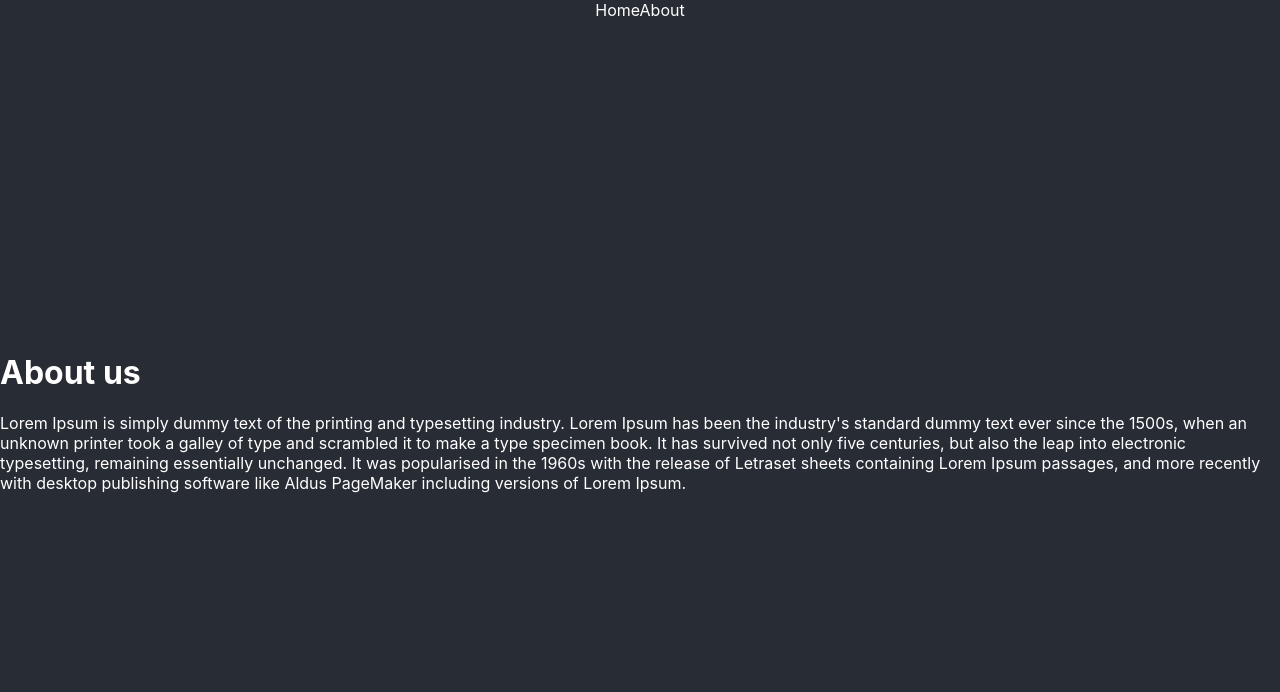
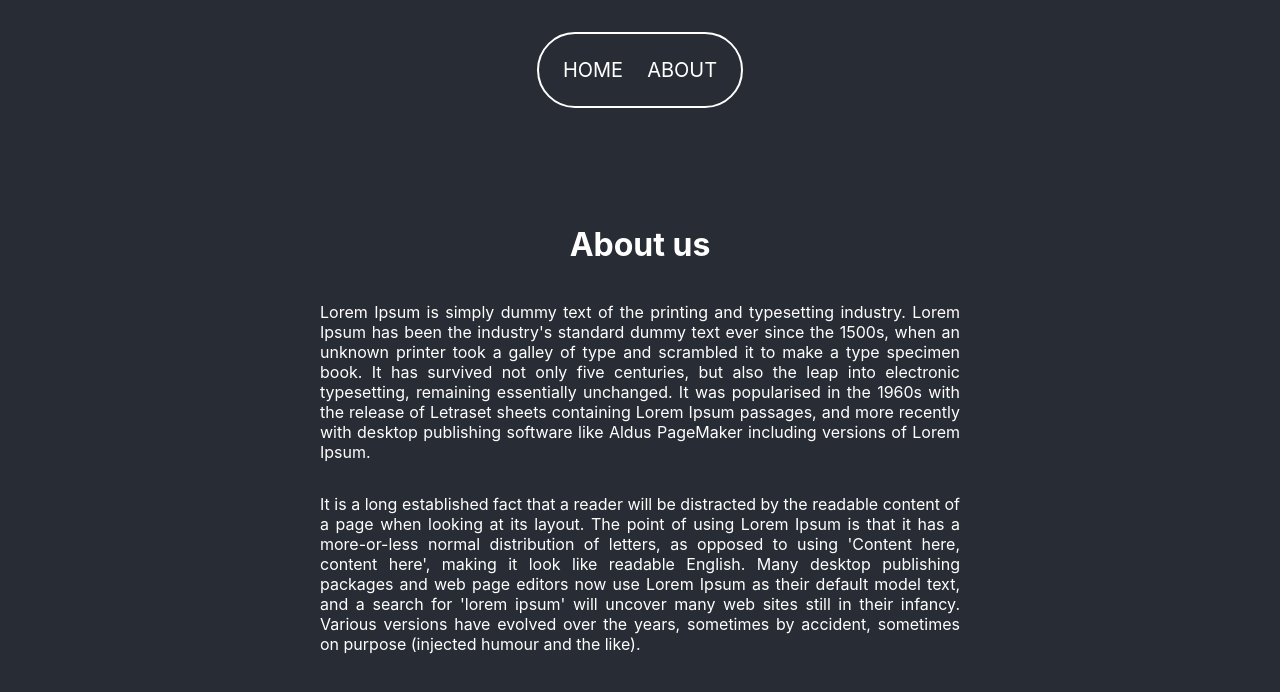
Before and after one commit to michal4511/react-app, a React (Create React App) app: page /about in a window 1280 px wide. Shown: the top 692 px of the page. Built offline with nearby package versions, Linux system fonts and the light colour scheme.

Commit message:
style.css for components

```diff
--- a/src/App.css
+++ b/src/App.css
@@ -11,7 +11,6 @@ main {
   display: flex;
   flex-direction: column;
   align-items: center;
-  justify-content: center;
   color: white;
   min-height: 100vh;
 }
--- /dev/null
+++ b/src/Components/About.css
@@ -0,0 +1,12 @@
+.about {
+    width: 50%;
+    display: flex;
+    flex-direction: column;
+    justify-content: center;
+    align-items: center;
+    margin-top: 6rem;
+}
+
+.about p {
+    text-align:justify
+}
--- a/src/Components/About.js
+++ b/src/Components/About.js
@@ -1,10 +1,14 @@
 import React from 'react'
+
+//  style
+import './About.css'
 
 function About() {
     return (
         <div className="about">
             <h1>About us</h1>
             <p>Lorem Ipsum is simply dummy text of the printing and typesetting industry. Lorem Ipsum has been the industry's standard dummy text ever since the 1500s, when an unknown printer took a galley of type and scrambled it to make a type specimen book. It has survived not only five centuries, but also the leap into electronic typesetting, remaining essentially unchanged. It was popularised in the 1960s with the release of Letraset sheets containing Lorem Ipsum passages, and more recently with desktop publishing software like Aldus PageMaker including versions of Lorem Ipsum.</p>
+            <p>It is a long established fact that a reader will be distracted by the readable content of a page when looking at its layout. The point of using Lorem Ipsum is that it has a more-or-less normal distribution of letters, as opposed to using 'Content here, content here', making it look like readable English. Many desktop publishing packages and web page editors now use Lorem Ipsum as their default model text, and a search for 'lorem ipsum' will uncover many web sites still in their infancy. Various versions have evolved over the years, sometimes by accident, sometimes on purpose (injected humour and the like).</p>
         </div>
     )
 }
--- /dev/null
+++ b/src/Components/Home.css
@@ -0,0 +1,3 @@
+.home {
+    margin-top: 6rem;
+}
--- a/src/Components/Home.js
+++ b/src/Components/Home.js
@@ -1,6 +1,9 @@
 import React from 'react'
 import SearchBar from './SearchBar';
 import CustomerData from '../MOCK_DATA.json';
+
+// style
+import "./Home.css"
 
 function Home() {
     return (
--- /dev/null
+++ b/src/Components/TheNavigation.css
@@ -0,0 +1,23 @@
+.navigation {
+    border: 2px solid white;
+    padding: 1.5rem;
+    border-radius: 3rem;
+    margin-top: 2rem;
+    font-size: 20px;
+}
+
+.navigation a:first-child {
+    margin-right: 1.5rem;
+}
+
+.navigation a:link,
+.navigation a:visited {
+    text-transform: uppercase;
+    border-bottom: 2px solid transparent;
+    transition: border-bottom 0.3s;
+}
+
+.navigation a:hover,
+.navigation a:active {
+    border-bottom: 2px solid white;
+}
--- a/src/Components/TheNavigation.js
+++ b/src/Components/TheNavigation.js
@@ -1,5 +1,8 @@
 import React from 'react';
 import {NavLink} from 'react-router-dom';
+
+//styles
+import './TheNavigation.css'
 
 function TheNavigation() {
     return (
```
